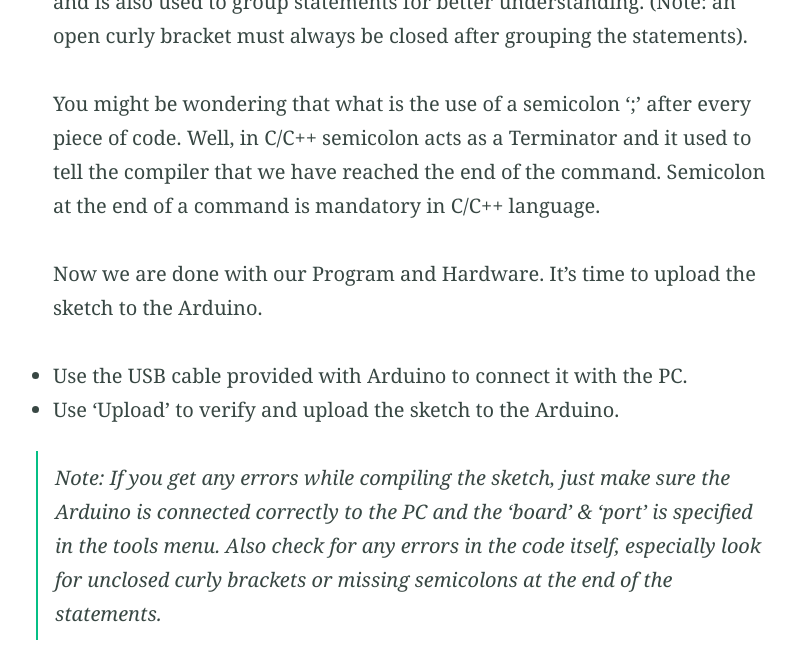
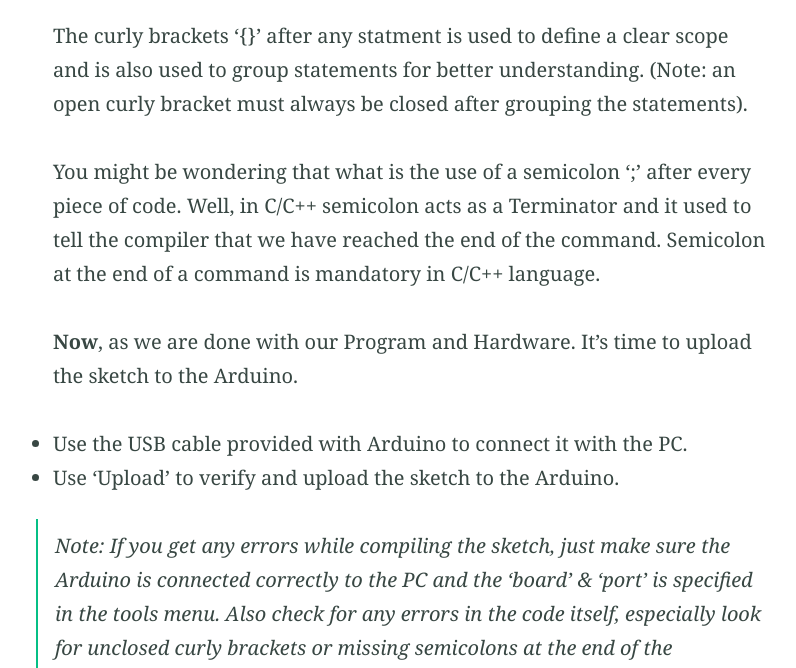
Before and after one commit to aka-Kush/aka-Kush.github.io, a Jekyll site: the page built from _posts/2020-08-04-proj2.md, in a window 1280 px wide and 900 px high, scrolled down 8980 px, cut to the strip 0-668 px from the top of the window. Shown: the whole strip, without its empty margins (230-1026 px from the left). Built offline with Jekyll 4.4.1, drawn with Linux system fonts in a browser that asks for light colours; our own code applies the rules of GitHub Pages for plain Markdown files.

Commit message:
Update 2020-08-04-proj2.md

```diff
--- a/_posts/2020-08-04-proj2.md
+++ b/_posts/2020-08-04-proj2.md
@@ -153,14 +153,16 @@
 compiler that initially the value of 'pin' is 10. Increase the value of 'pin' by 1, till it reaches 12 (where 13 is exclusive) and execute the
 following code given in the curly brackets, everythime the loop is executed.
 And once it reaches 12, terminate the loop.
-<br>
+
+
 Now in the curly brackets is the code to be executed. So the statement 'digitalWrite(pin, HIGH);' makes the specified 'pin' HIGH i.e. Turn ON
 and the statment  'digitalWrite(pin, LOW);' makes the specified 'pin' LOW i.e. Turn OFF.
 The 'delay' function is used to hold the LED in that state for the mentioned time in  milliseconds.
 Therefore, first the pin10 turns ON, stays ON for 100 milliseconds and then turn OFF, stays OFF for 100 milliseconds. The same process
 is repeated for pin11 and 12. Once it reaches pin12, the loop is terminated and it goes back to pin10. And this is whole process keeps on executing
 in a loop.
-<br>
+
+
 The curly brackets '{}' after any statment is used to define a clear scope and is also used to group statements for better
 understanding.
 (Note: an open curly bracket must always be closed after grouping the statements).
@@ -169,7 +171,7 @@
 a Terminator and it used to tell the compiler that we have reached the end of the command. Semicolon at the end of a command is mandatory in
 C/C++ language.
 
-Now we are done with our Program and Hardware. It's time to upload the sketch to the Arduino.
+**Now**, as we are done with our Program and Hardware. It's time to upload the sketch to the Arduino.
 - Use the USB cable provided with Arduino to connect it with the PC.
 - Use 'Upload' to verify and upload the sketch to the Arduino.
 
```
